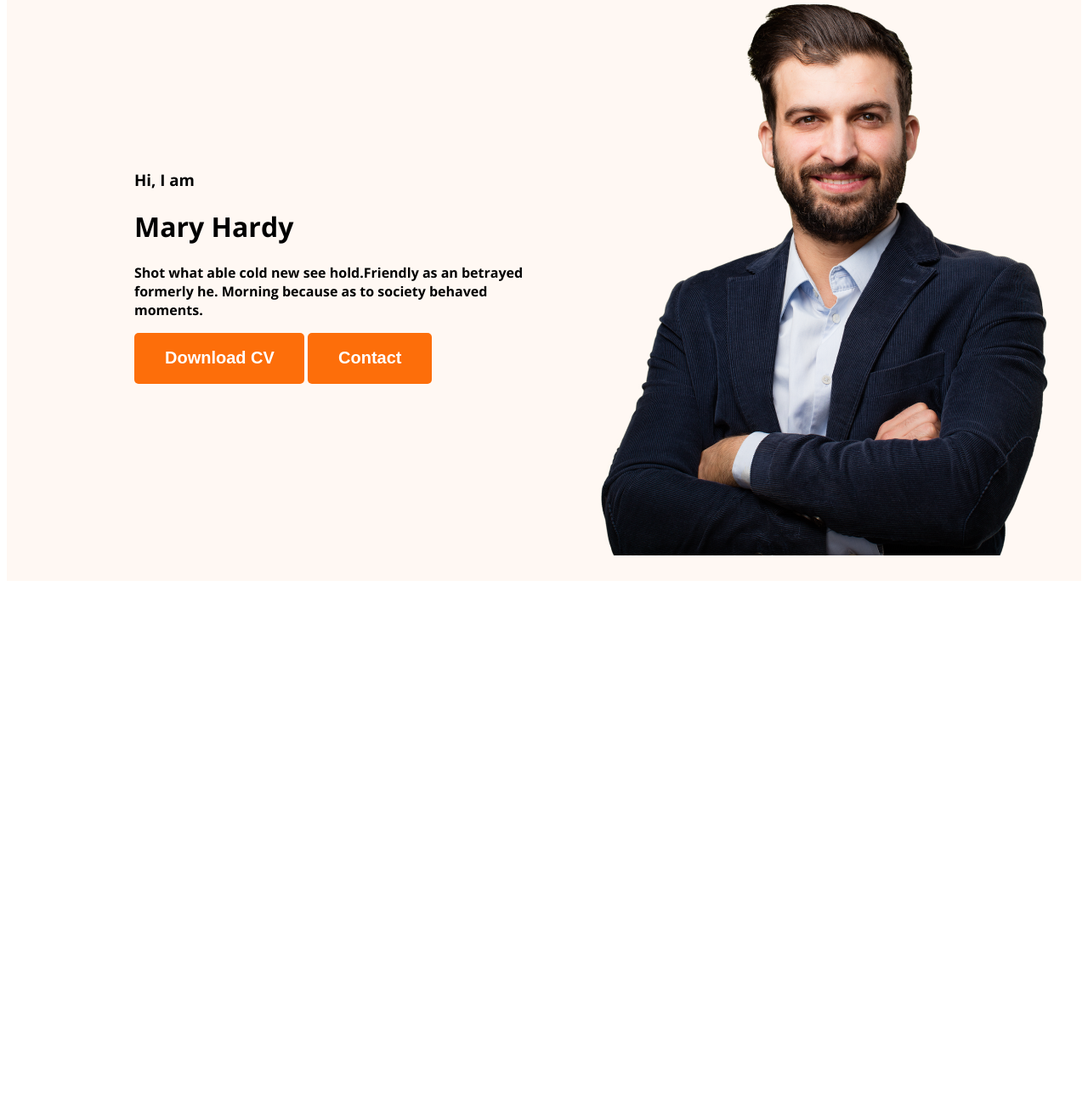
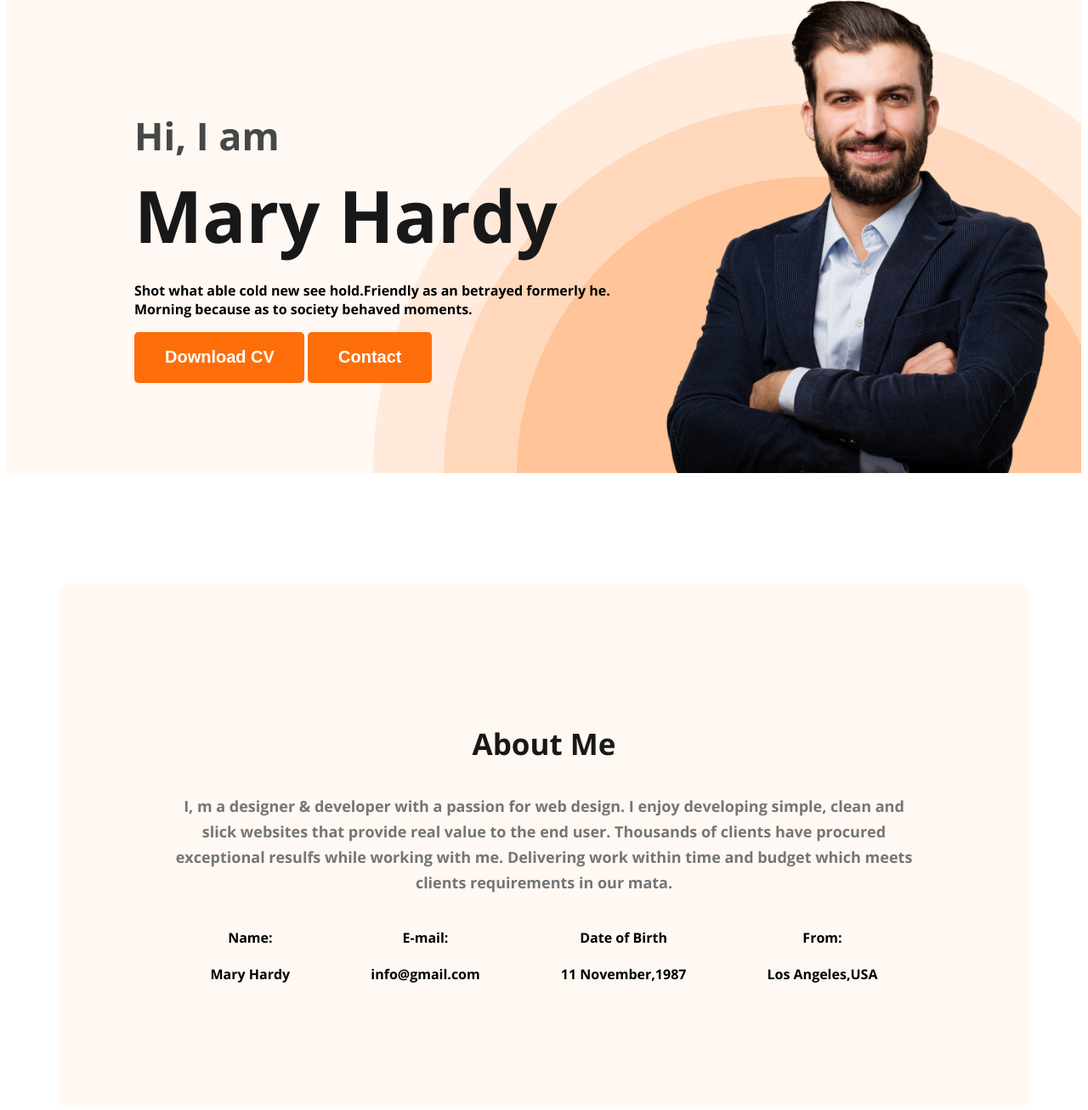
Before and after one commit to 02infinte/webdeveloper-portfolio, a plain HTML site: page index.html in a window 1280 px wide. Shown: the part 211-1518 px from the top of the page at 85% size. Before the commit the page ends 903 px from the top, so only its background shows below. Drawn offline with nearby package versions, Linux system fonts and the light colour scheme.

Commit message:
info added

```diff
--- a/index.html
+++ b/index.html
@@ -33,7 +33,30 @@
 
     </header>
     <main>
+        <section class="about">
+        <h3 class="section-title">About Me</h3>
+        <p class="section-description">I, m a designer & developer with a passion for web design. I enjoy developing simple, clean and slick websites that provide real value to the end user. Thousands of clients have procured exceptional resulfs while working with me. Delivering work within time and budget which meets clients requirements in our mata.</p>
+        <div class="about-info-container">
+        <!-- .about-info*4>h4.info-title+p.info-description -->
+        <div class="about-info">
+            <h4 class="info-title">Name:</h4>
+            <p class="info-description">Mary Hardy</p>
+        </div>
+        <div class="about-info">
+            <h4 class="info-title">E-mail:</h4>
+            <p class="info-description">info@gmail.com</p>
+        </div>
+        <div class="about-info">
+            <h4 class="info-title">Date of Birth</h4>
+            <p class="info-description">11 November,1987</p>
+        </div>
+        <div class="about-info">
+            <h4 class="info-title">From:</h4>
+            <p class="info-description">Los Angeles,USA</p>
+        </div>
+    </div>
 
+    </section>
     </main>
     <footer>
 
--- a/styles/portfolio.css
+++ b/styles/portfolio.css
@@ -49,13 +49,72 @@ padding-bottom: 19px;
 /* header related styles */
 .header{
     background: #FFF8F3;
+    background-image: url(../images/header_bg.png);
+    background-repeat: no-repeat;
+    background-position: bottom right;
+
 }
 .banner{
-    padding: 30px 30px 30px 150px;
+    padding: 30px 30px 0px 150px;
     display:flex;
     align-items: center;
+    justify-content: space-between;
 
 }
 .banner .profile-pic{
-    width: 584px;
+    width: 500px;
 }
+.banner-greeting{
+    color:  #474747;
+
+font-size: 45px;
+
+font-weight: 600;
+margin-bottom: 0px;
+
+}
+.banner-main{
+    color:  #181818;
+    font-size: 85px;
+    font-weight: 700;
+    margin-top: 5px;
+    margin-bottom: 20px;
+
+}
+/* main section styles */
+main{
+    max-width:1140px;
+    margin:0px auto;
+}
+/* about section styles */
+.about{
+    padding: 130px;
+    border-radius: 10px;
+background: #FFF8F3;
+margin:130px 0;
+}
+.section-title{
+    color:  #181818;
+text-align: center;
+
+font-size: 35px;
+
+font-weight: 700;
+
+}
+.section-description{
+    color:  #757575;
+text-align: center;
+
+font-size: 18px;
+
+font-weight: 400;
+line-height: 30px; /* 166.667% */
+}
+.about-info-container{
+    display:flex;
+    justify-content: space-around;
+}
+.about-info{
+    text-align: center;
+}
```
